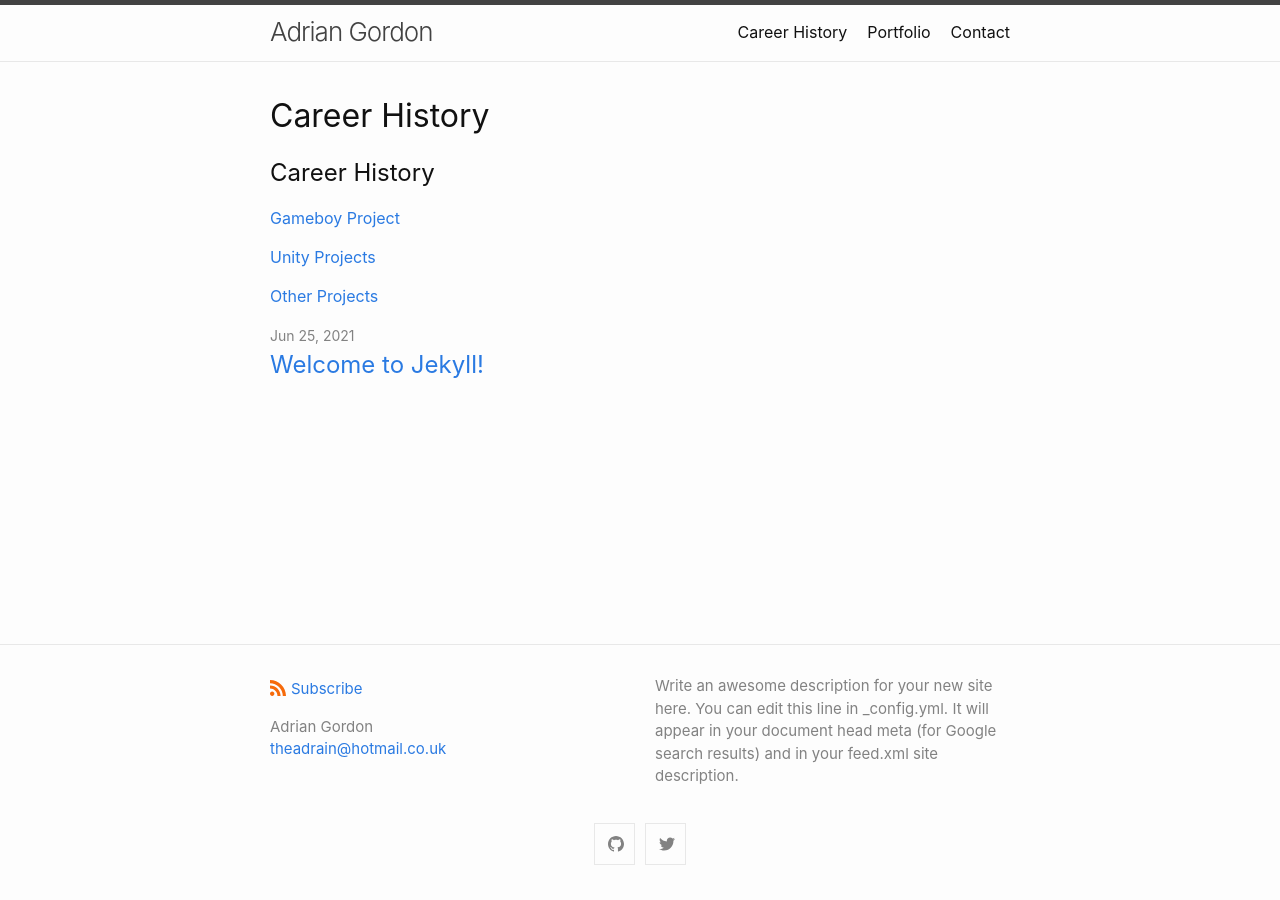
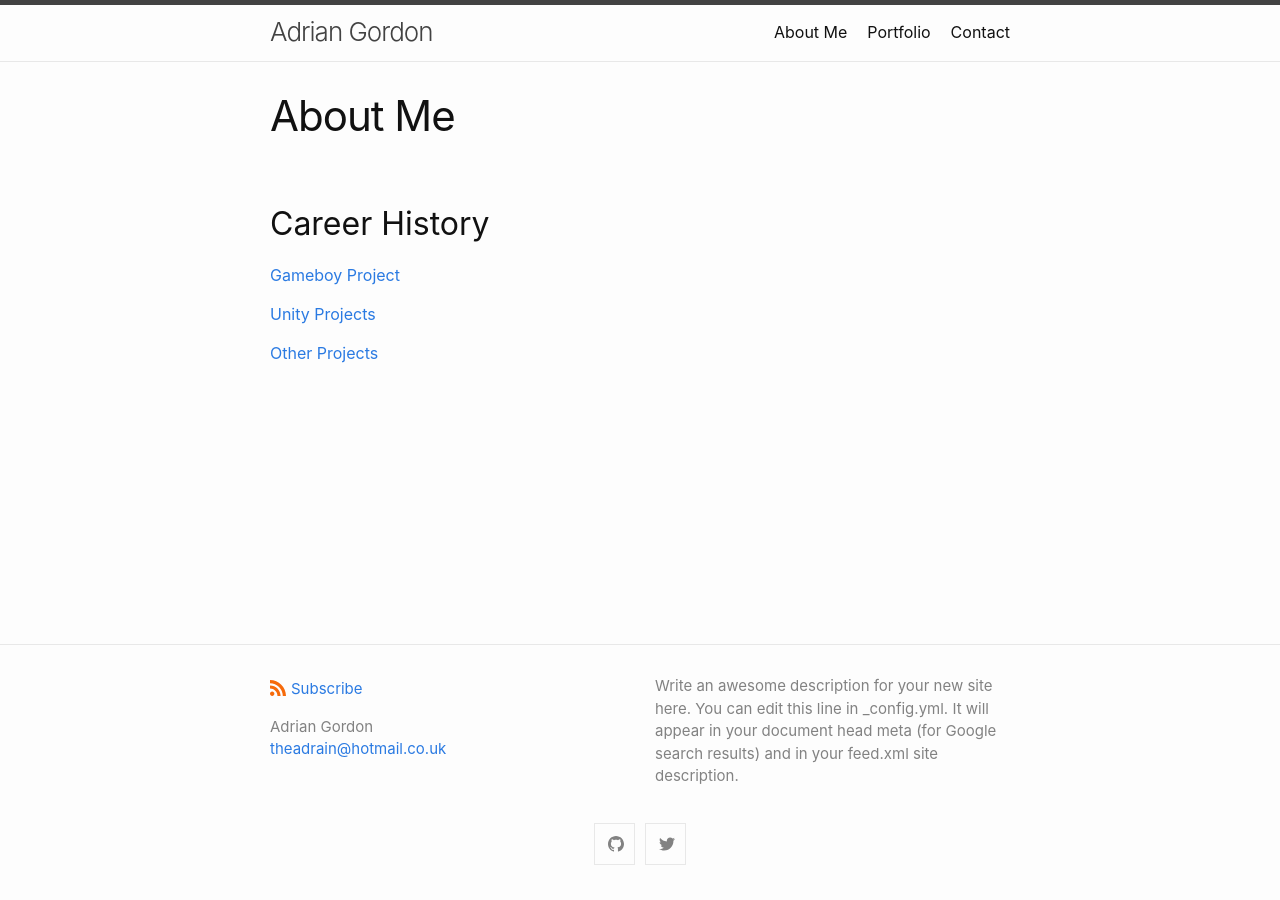
Before and after one commit to TheADrain/Portfolio, a Jekyll site: the page built from docs/index.markdown, in a window 1280 px wide. Built offline with Jekyll 4.4.1, drawn with Linux system fonts in a browser that asks for light colours; our own code applies the rules of GitHub Pages for plain Markdown files; part of the change alters nothing that is shown.

Commit message:
Update index.markdown

```diff
--- a/docs/index.markdown
+++ b/docs/index.markdown
@@ -1,6 +1,6 @@
 ---
 layout: page
-title About Me
+title: About Me
 order: 1
 ---
 
```
